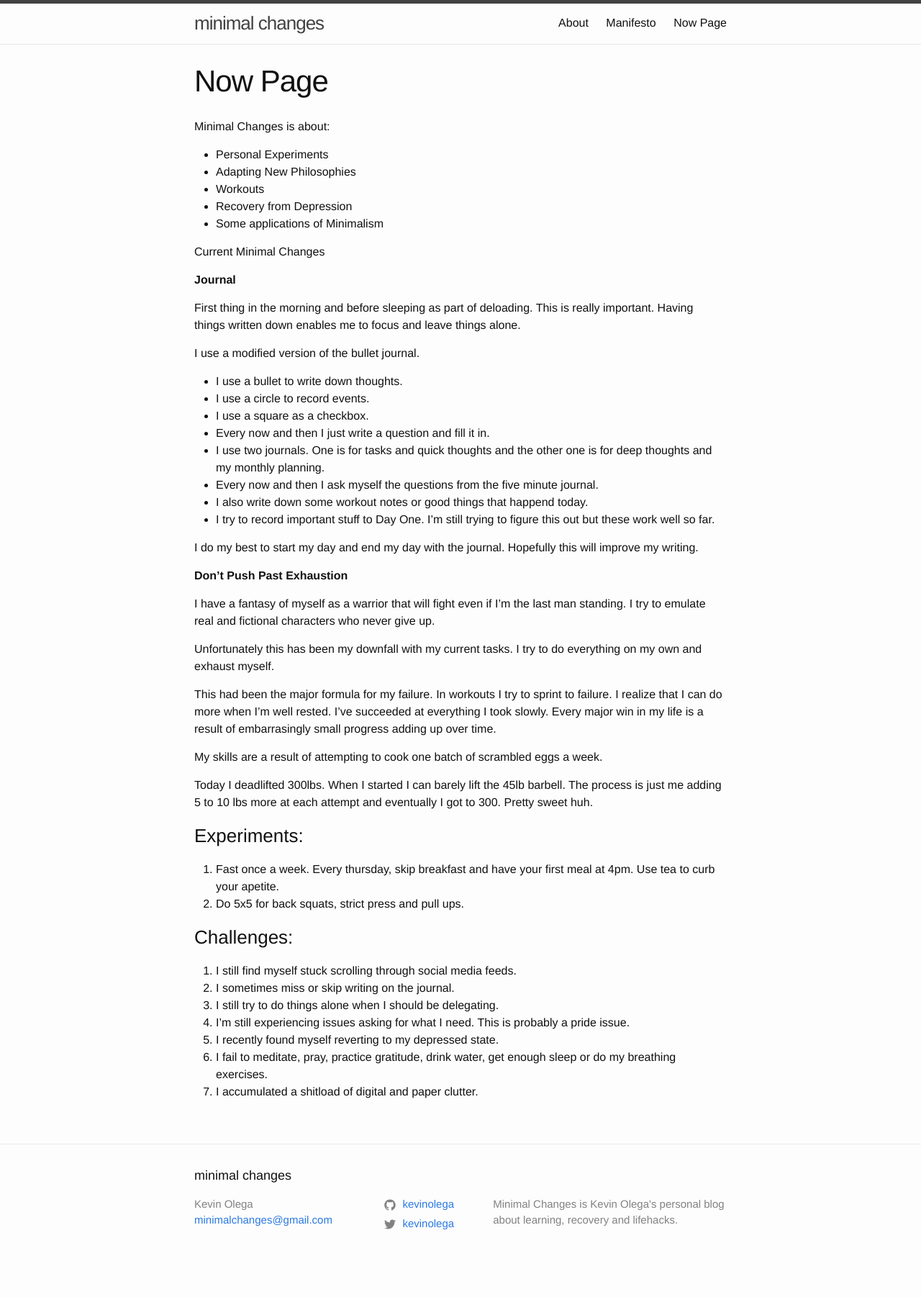
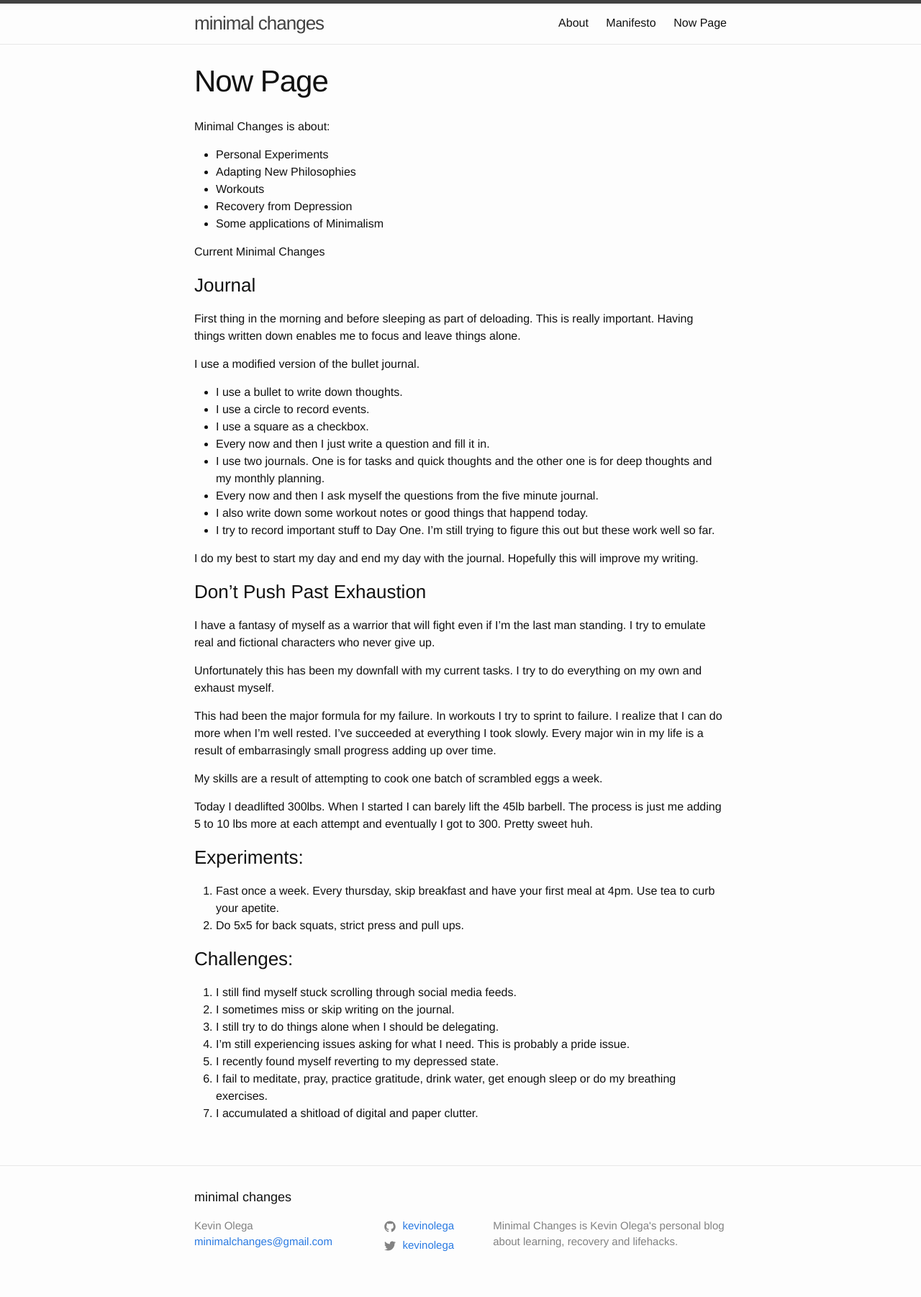
Before and after one commit to kevinolega/minimalchanges, a Jekyll site: the page built from now.md, in a window 1280 px wide. Shown: the whole page at 72% size. Built offline with Jekyll 4.4.1, drawn with Linux system fonts in a browser that asks for light colours; before the commit the page ends 1772 px from its top, so only the background shows below that.

Commit message:
corrections to now page

```diff
--- a/now.md
+++ b/now.md
@@ -17,7 +17,7 @@ Minimal Changes is about:
 
 Current Minimal Changes
 
-**Journal**
+### Journal
 
 First thing in the morning and before sleeping as part of deloading.
 This is really important. Having things written down enables me to focus and leave things alone.
@@ -36,7 +36,7 @@ I'm still trying to figure this out but these work well so far.
 
 I do my best to start my day and end my day with the journal. Hopefully this will improve my writing.
 
-**Don't Push Past Exhaustion**
+### Don't Push Past Exhaustion
 
 I have a fantasy of myself as a warrior that will fight even if I'm the last man standing. I try to emulate real and fictional characters who never give up.
 
```
